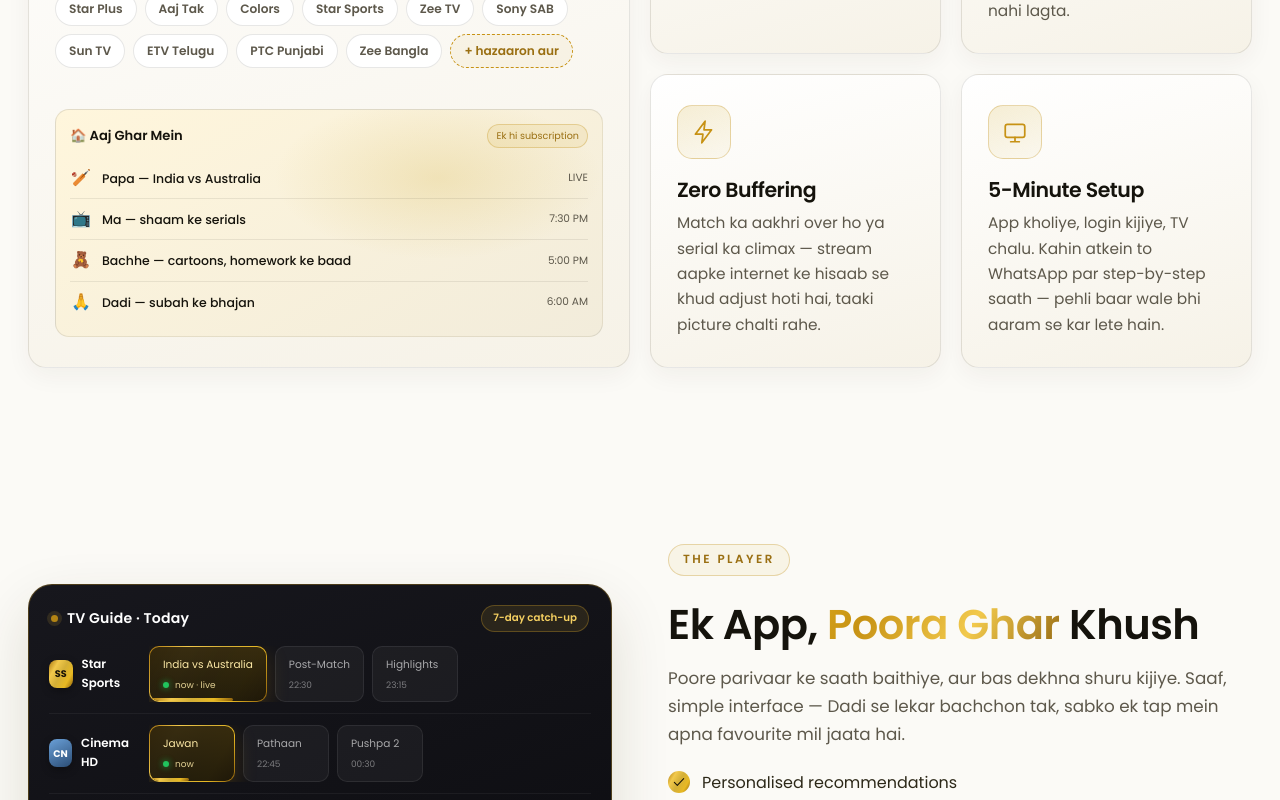
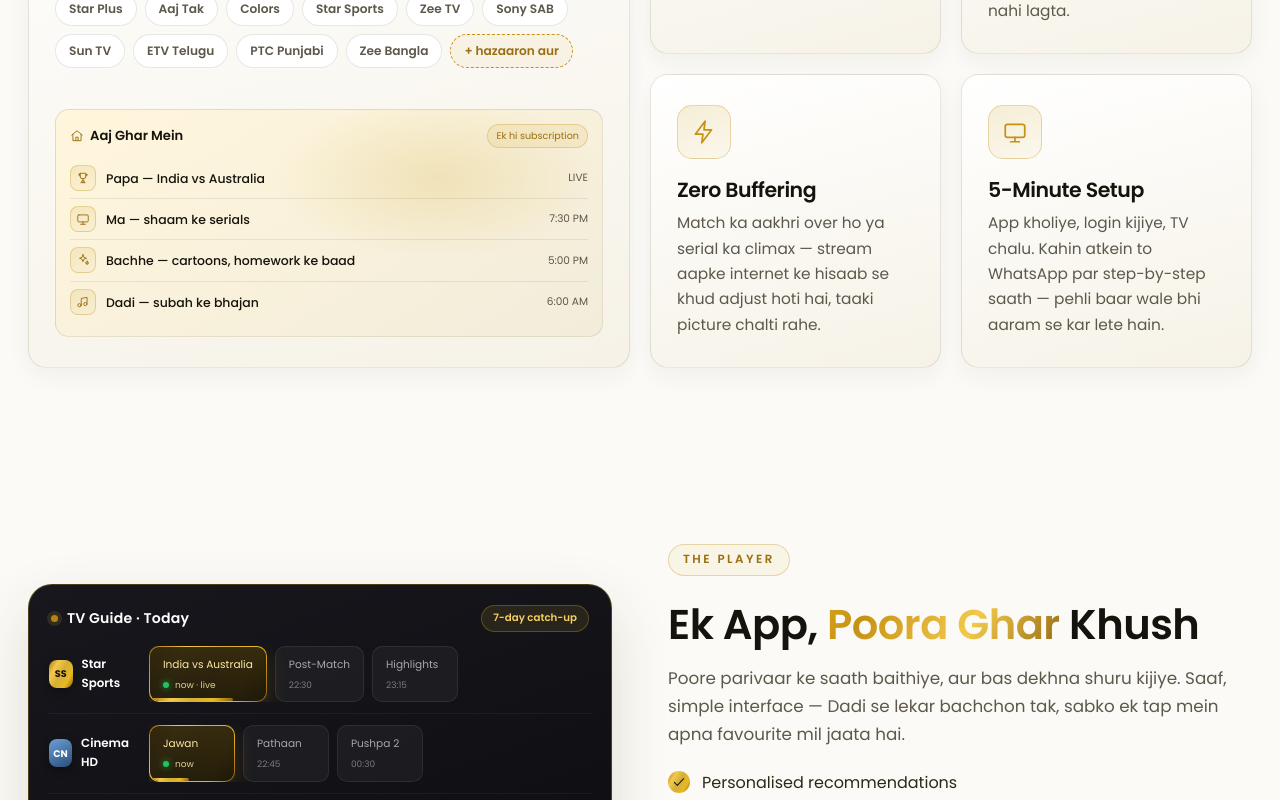
Before and after one commit to hello22ai/Ultra-0X, a Next.js app: page / in a window 1280 px wide. Shown: the part 1820-2620 px from the top of the page. Built offline with nearby package versions, Linux system fonts and the light colour scheme.

Commit message:
feat: Enhance accessibility with skip link and improve focus styles

```diff
--- a/app/globals.css
+++ b/app/globals.css
@@ -71,6 +71,16 @@ h1,h2,h3,h4{font-family:var(--font-oswald),sans-serif;font-weight:600;line-heigh
 ::-webkit-scrollbar-track{background:var(--bg-2)}
 ::-webkit-scrollbar-thumb{background:linear-gradient(#d4af37,#a9760f);border-radius:10px;border:2px solid var(--bg-2)}
 ::selection{background:rgba(212,175,55,.45);color:#1a1407}
+
+/* Keyboard focus — visible gold ring on every interactive element */
+:focus-visible{outline:2px solid var(--gold-3);outline-offset:3px;border-radius:4px}
+.site-header :focus-visible,.site-footer :focus-visible{outline-color:#f5d061}
+a,button{touch-action:manipulation}
+button:disabled{cursor:default}
+
+/* Skip link — hidden until focused via keyboard */
+.skip-link{position:absolute;top:-60px;left:16px;z-index:200;background:var(--gold-grad);color:#1a1407;font-weight:600;padding:10px 18px;border-radius:50px;transition:top .2s}
+.skip-link:focus{top:12px}
 
 .container{max-width:var(--maxw);margin:0 auto;padding:0 28px}
 .container.narrow{max-width:900px}
@@ -408,9 +418,11 @@ h1,h2,h3,h4{font-family:var(--font-oswald),sans-serif;font-weight:600;line-heigh
 .review blockquote{color:#2c2818;margin-bottom:18px;font-size:1rem}
 .review figcaption{display:flex;align-items:center;gap:12px;color:var(--gold-4);font-weight:600}
 .review .avatar{width:40px;height:40px;border-radius:50%;display:grid;place-items:center;background:var(--gold-grad);color:#1a1407;font-weight:800;font-family:var(--font-oswald),sans-serif}
-.reviews-dots{display:flex;justify-content:center;gap:9px;margin-top:26px}
-.reviews-dots button{width:9px;height:9px;border-radius:50%;border:none;background:var(--bg-3);cursor:pointer;transition:.25s}
-.reviews-dots button.active{background:var(--gold-3);width:28px;border-radius:50px}
+/* Dots keep the small 9px look but get a 25px+ tap area via padding
+   (background-clip:content-box hides the padded region) */
+.reviews-dots{display:flex;justify-content:center;gap:1px;margin-top:18px}
+.reviews-dots button{width:25px;height:25px;padding:8px;border-radius:50px;border:none;background:var(--bg-3);background-clip:content-box;cursor:pointer;transition:.25s}
+.reviews-dots button.active{background:var(--gold-3);background-clip:content-box;width:44px}
 
 /* ===== FAQ ===== */
 .acc-item{border:1px solid var(--border-soft);border-radius:14px;margin-bottom:14px;overflow:hidden;background:#ffffff;transition:.25s;box-shadow:0 6px 18px rgba(60,48,10,.04)}
@@ -422,22 +434,25 @@ h1,h2,h3,h4{font-family:var(--font-oswald),sans-serif;font-weight:600;line-heigh
 .acc-a{max-height:0;overflow:hidden;transition:max-height .35s ease}
 .acc-a p{padding:0 24px 22px;color:var(--muted)}
 
-/* ===== Download CTA ===== */
+/* ===== Download CTA — dark cinema band (bookends with the black header/footer) ===== */
 .cta-box{position:relative;text-align:center;padding:70px 30px;border-radius:var(--radius-lg);overflow:hidden;
-  background:radial-gradient(ellipse 70% 90% at 50% 0%,rgba(212,175,55,.28),transparent 60%),linear-gradient(165deg,#ffffff,#fbf5e3);
-  border:1px solid var(--border)}
-.cta-box::before{content:"";position:absolute;inset:0;background-image:linear-gradient(rgba(196,150,40,.07) 1px,transparent 1px),linear-gradient(90deg,rgba(196,150,40,.07) 1px,transparent 1px);background-size:40px 40px;mask-image:radial-gradient(ellipse 60% 70% at 50% 0%,#000,transparent 70%)}
+  background:radial-gradient(ellipse 70% 90% at 50% 0%,rgba(212,175,55,.30),transparent 60%),linear-gradient(165deg,#16130a,#231c0c 55%,#0e0c07);
+  border:1px solid rgba(212,175,55,.35);box-shadow:0 30px 70px rgba(60,48,10,.25)}
+.cta-box::before{content:"";position:absolute;inset:0;background-image:linear-gradient(rgba(212,175,55,.08) 1px,transparent 1px),linear-gradient(90deg,rgba(212,175,55,.08) 1px,transparent 1px);background-size:40px 40px;mask-image:radial-gradient(ellipse 60% 70% at 50% 0%,#000,transparent 70%)}
 .cta-box::after{content:"";position:absolute;width:360px;height:360px;border-radius:50%;top:-140px;right:-100px;
-  background:radial-gradient(circle,rgba(212,175,55,.28),transparent 65%);animation:floaty 7s ease-in-out infinite;pointer-events:none}
+  background:radial-gradient(circle,rgba(212,175,55,.24),transparent 65%);animation:floaty 7s ease-in-out infinite;pointer-events:none}
 .cta-box>*{position:relative;z-index:1}
-.cta-box h2{font-size:clamp(2rem,4.2vw,3rem);margin-bottom:16px}
-.cta-box p{color:var(--muted);margin-bottom:36px;font-size:1.08rem}
+.cta-box h2{font-size:clamp(2rem,4.2vw,3rem);margin-bottom:16px;color:#fff}
+.cta-box p{color:rgba(245,243,236,.68);margin:0 auto 36px;font-size:1.08rem;max-width:600px}
 .store-buttons{display:flex;gap:16px;justify-content:center;flex-wrap:wrap}
-.store-btn{display:flex;align-items:center;gap:12px;padding:13px 24px;border-radius:14px;background:#ffffff;border:1px solid var(--border);transition:.28s}
+.store-btn{display:flex;align-items:center;gap:12px;padding:13px 24px;border-radius:14px;background:rgba(255,255,255,.06);border:1px solid rgba(255,255,255,.16);transition:.28s}
 .store-btn svg{width:26px;height:26px;color:var(--gold-3)}
-.store-btn:hover{border-color:var(--gold-3);transform:translateY(-3px);box-shadow:var(--shadow-gold)}
-.store-btn small{display:block;color:var(--muted);font-size:.7rem}
-.store-btn strong{font-family:var(--font-oswald),sans-serif;font-size:1.1rem}
+.store-btn:hover{border-color:var(--gold-3);background:rgba(212,175,55,.12);transform:translateY(-3px);box-shadow:0 16px 38px rgba(0,0,0,.4)}
+.store-btn small{display:block;color:rgba(245,243,236,.55);font-size:.7rem}
+.store-btn strong{font-family:var(--font-oswald),sans-serif;font-size:1.1rem;color:#fff}
+.cta-box .human-help{color:rgba(245,243,236,.62)}
+.cta-box .human-help a{color:#f5d061;border-bottom-color:rgba(212,175,55,.5)}
+.cta-box .human-help a:hover{color:#fde9a6}
 
 /* ===== Footer ===== */
 .site-footer{background:rgba(9,9,12,.97);border-top:1px solid rgba(212,175,55,.16);padding-top:66px;margin-top:20px}
@@ -445,7 +460,7 @@ h1,h2,h3,h4{font-family:var(--font-oswald),sans-serif;font-weight:600;line-heigh
 .foot-logo{height:98px;width:auto;margin-bottom:18px}
 .foot-brand p{color:rgba(245,243,236,.6);font-size:.9rem;margin-bottom:20px;max-width:300px}
 .social{display:flex;gap:10px}
-.social a{width:40px;height:40px;border-radius:11px;display:grid;place-items:center;background:rgba(255,255,255,.06);border:1px solid rgba(255,255,255,.14);color:var(--gold-3);transition:.28s}
+.social a{width:44px;height:44px;border-radius:11px;display:grid;place-items:center;background:rgba(255,255,255,.06);border:1px solid rgba(255,255,255,.14);color:var(--gold-3);transition:.28s}
 .social a svg{width:18px;height:18px}
 .social a:hover{background:var(--gold-grad);color:#1a1407;transform:translateY(-3px)}
 .foot-col h4{color:#f6f4ed;font-size:1.05rem;margin-bottom:18px}
@@ -455,11 +470,11 @@ h1,h2,h3,h4{font-family:var(--font-oswald),sans-serif;font-weight:600;line-heigh
 .news-form{display:flex;gap:8px;flex-wrap:wrap}
 .news-form input{flex:1;min-width:150px;padding:12px 15px;border-radius:11px;background:rgba(255,255,255,.07);border:1px solid rgba(255,255,255,.16);color:#f6f4ed;font-size:.9rem}
 .news-form input::placeholder{color:rgba(245,243,236,.4)}
-.news-form input:focus{outline:none;border-color:var(--gold-3)}
+.news-form input:focus{outline:none;border-color:var(--gold-3);box-shadow:0 0 0 3px rgba(212,175,55,.25)}
 .footer-bottom{border-top:1px solid rgba(255,255,255,.1);padding:22px 0}
 .footer-bottom .container{display:flex;justify-content:space-between;flex-wrap:wrap;gap:10px}
-.footer-bottom p{color:rgba(245,243,236,.45);font-size:.85rem}
-.foot-links a{color:rgba(245,243,236,.45)}
+.footer-bottom p{color:rgba(245,243,236,.55);font-size:.85rem}
+.foot-links a{color:rgba(245,243,236,.55)}
 .foot-links{display:inline-flex;align-items:center;gap:14px}
 .foot-links .dot{color:var(--gold-3)}
 .foot-links a:hover{color:#f5d061}
@@ -569,10 +584,14 @@ h1,h2,h3,h4{font-family:var(--font-oswald),sans-serif;font-weight:600;line-heigh
 .top10-h{display:flex;align-items:center;justify-content:space-between;margin-bottom:10px}
 .top10-h .t{font-family:var(--font-oswald),sans-serif;font-weight:600;font-size:.82rem;color:var(--text)}
 .top10-h .b{font-size:.6rem;color:var(--gold-4);background:rgba(212,175,55,.12);border:1px solid var(--border);padding:3px 8px;border-radius:50px}
-.t10-item{display:grid;grid-template-columns:22px 1fr auto;align-items:center;gap:10px;padding:7px 0;border-bottom:1px solid rgba(22,19,10,.08)}
+.t10-item{display:grid;grid-template-columns:26px 1fr auto;align-items:center;gap:10px;padding:7px 0;border-bottom:1px solid rgba(22,19,10,.08)}
 .t10-item:last-child{border-bottom:none}
 .t10-rank{font-family:var(--font-oswald),sans-serif;font-weight:700;font-size:1.05rem;background:var(--gold-grad);-webkit-background-clip:text;background-clip:text;-webkit-text-fill-color:transparent}
-.t10-emoji{font-size:1rem;line-height:1;text-align:center}
+.t10-ico{width:26px;height:26px;border-radius:8px;display:grid;place-items:center;color:var(--gold-4);
+  background:linear-gradient(160deg,rgba(212,175,55,.18),rgba(212,175,55,.05));border:1px solid var(--border)}
+.t10-ico svg{width:14px;height:14px}
+.top10-h .t{display:inline-flex;align-items:center;gap:6px}
+.top10-h .t svg{width:14px;height:14px;color:var(--gold-4)}
 .t10-mid .t10-title{font-size:.78rem;color:var(--text);font-weight:500}
 .t10-mid .t10-bar{height:4px;border-radius:3px;background:rgba(22,19,10,.10);margin-top:5px;overflow:hidden}
 .t10-mid .t10-bar i{display:block;height:100%;background:var(--gold-grad)}
@@ -696,6 +715,7 @@ h1,h2,h3,h4{font-family:var(--font-oswald),sans-serif;font-weight:600;line-heigh
 @media(max-width:420px){.grid-3,.grid-4,.spec-grid{grid-template-columns:1fr}}
 
 @media(prefers-reduced-motion:reduce){
-  *,*::before,*::after{animation-duration:.001ms!important;animation-iteration-count:1!important}
+  *,*::before,*::after{animation-duration:.001ms!important;animation-iteration-count:1!important;transition-duration:.001ms!important}
+  html{scroll-behavior:auto}
   .reveal{opacity:1;transform:none;filter:none;transition:none}
 }
--- a/app/layout.js
+++ b/app/layout.js
@@ -25,6 +25,7 @@ export default function RootLayout({ children }) {
   return (
     <html lang="en" className={`${heading.variable} ${inter.variable}`}>
       <body>
+        <a href="#main" className="skip-link">Skip to main content</a>
         <SmoothScroll />
         {children}
       </body>
--- a/app/page.js
+++ b/app/page.js
@@ -24,7 +24,7 @@ export default function Home() {
       <ScrollProgress />
       <PromoBanner />
       <Header />
-      <main>
+      <main id="main">
         <Hero />
         <QuickFeatures />
         <Marquee />
--- a/components/Features.js
+++ b/components/Features.js
@@ -1,4 +1,4 @@
-import { Headset, Signal, Film, Bolt, Tv } from "@/components/icons";
+import { Headset, Signal, Film, Bolt, Tv, Home, Trophy, Sparkles, MusicNote } from "@/components/icons";
 
 export default function Features() {
   return (
@@ -30,26 +30,26 @@ export default function Features() {
             <div className="feature-big-art" aria-hidden="true">
               <div className="top10">
                 <div className="top10-h">
-                  <span className="t">🏠 Aaj Ghar Mein</span>
+                  <span className="t"><Home /> Aaj Ghar Mein</span>
                   <span className="b">Ek hi subscription</span>
                 </div>
                 <div className="t10-item">
-                  <span className="t10-emoji">🏏</span>
+                  <span className="t10-ico"><Trophy /></span>
                   <span className="t10-mid"><span className="t10-title">Papa — India vs Australia</span><span className="t10-bar"><i style={{ width: "94%" }} /></span></span>
                   <span className="t10-views">LIVE</span>
                 </div>
                 <div className="t10-item">
-                  <span className="t10-emoji">📺</span>
+                  <span className="t10-ico"><Tv /></span>
                   <span className="t10-mid"><span className="t10-title">Ma — shaam ke serials</span><span className="t10-bar"><i style={{ width: "72%" }} /></span></span>
                   <span className="t10-views">7:30 PM</span>
                 </div>
                 <div className="t10-item">
-                  <span className="t10-emoji">🧸</span>
+                  <span className="t10-ico"><Sparkles /></span>
                   <span className="t10-mid"><span className="t10-title">Bachhe — cartoons, homework ke baad</span><span className="t10-bar"><i style={{ width: "48%" }} /></span></span>
                   <span className="t10-views">5:00 PM</span>
                 </div>
                 <div className="t10-item">
-                  <span className="t10-emoji">🙏</span>
+                  <span className="t10-ico"><MusicNote /></span>
                   <span className="t10-mid"><span className="t10-title">Dadi — subah ke bhajan</span><span className="t10-bar"><i style={{ width: "62%" }} /></span></span>
                   <span className="t10-views">6:00 AM</span>
                 </div>
--- a/components/Footer.js
+++ b/components/Footer.js
@@ -45,7 +45,7 @@ export default function Footer() {
       <div className="container footer-grid">
         <div className="foot-brand">
           {/* eslint-disable-next-line @next/next/no-img-element */}
-          <img src="/media/logo-clean.png" alt="Ultra X Player" className="foot-logo" />
+          <img src="/media/logo-clean.png" alt="Ultra X Player" className="foot-logo" width={934} height={649} loading="lazy" />
           <p>
             Ghar jaisa entertainment, har screen par — ek chhoti si team, jo
             aapke ghar ke liye kaam karti hai. Ultra X Player provides
--- a/components/Header.js
+++ b/components/Header.js
@@ -49,7 +49,8 @@ export default function Header() {
     const el = document.getElementById(hash);
     if (!el) return;
     e.preventDefault();
-    el.scrollIntoView({ behavior: "smooth" });
+    const reduce = window.matchMedia("(prefers-reduced-motion: reduce)").matches;
+    el.scrollIntoView({ behavior: reduce ? "auto" : "smooth" });
     history.replaceState(null, "", `/#${hash}`);
   };
 
@@ -65,7 +66,7 @@ export default function Header() {
           onClick={goTo("/#home")}
         >
           {/* eslint-disable-next-line @next/next/no-img-element */}
-          <img src="/media/logo-clean.png" alt="Ultra X Player" className="brand-logo" />
+          <img src="/media/logo-clean.png" alt="Ultra X Player" className="brand-logo" width={934} height={649} />
         </Link>
 
         <nav className="nav">
--- a/components/NewsletterForm.js
+++ b/components/NewsletterForm.js
@@ -3,7 +3,7 @@
 export default function NewsletterForm() {
   return (
     <form className="news-form" onSubmit={(e) => e.preventDefault()}>
-      <input type="email" placeholder="your@email.com" aria-label="Email" required />
+      <input type="email" placeholder="your@email.com" aria-label="Email" autoComplete="email" required />
       <button className="btn btn-gold" type="submit">Subscribe</button>
     </form>
   );
--- a/components/SmoothScroll.js
+++ b/components/SmoothScroll.js
@@ -9,6 +9,9 @@ const HEADER_OFFSET = -104; // keep in sync with scroll-padding-top in globals.c
 // of jumping; cross-page links fall through to normal navigation.
 export default function SmoothScroll() {
   useEffect(() => {
+    // Respect reduced-motion: native jumps + scroll-padding-top handle anchors.
+    if (window.matchMedia("(prefers-reduced-motion: reduce)").matches) return;
+
     const lenis = new Lenis({ duration: 1.1 });
 
     const onClick = (e) => {
--- a/components/icons.js
+++ b/components/icons.js
@@ -12,6 +12,9 @@ const base = {
 
 export const Headset = (p) => (
   <svg {...base} {...p}><path d="M3 14v-2a9 9 0 0 1 18 0v2" /><rect x="2" y="13" width="4" height="7" rx="1.5" /><rect x="18" y="13" width="4" height="7" rx="1.5" /><path d="M21 19a4 4 0 0 1-4 3h-3" /></svg>
+);
+export const Home = (p) => (
+  <svg {...base} {...p}><path d="m3 10.5 9-7.5 9 7.5" /><path d="M5 9v11h14V9" /><path d="M10 20v-6h4v6" /></svg>
 );
 export const Signal = (p) => (
   <svg {...base} {...p}><path d="M3 17v.01M7 14a5 5 0 0 1 5-5M3 10a11 11 0 0 1 11-1" /><path d="M7 20v-3M12 20v-6M17 20V8M21.5 4.5 16 10" /><circle cx="12" cy="17" r="1.4" /></svg>
```
